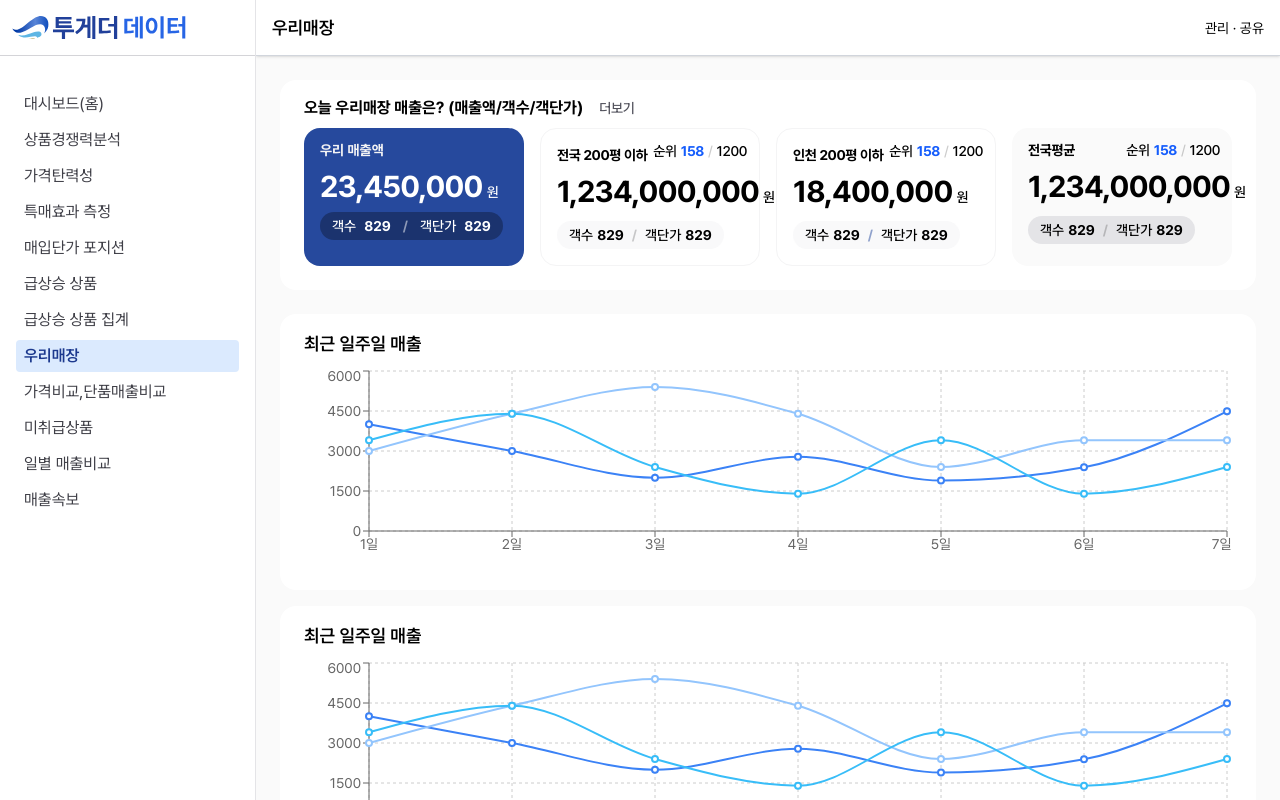
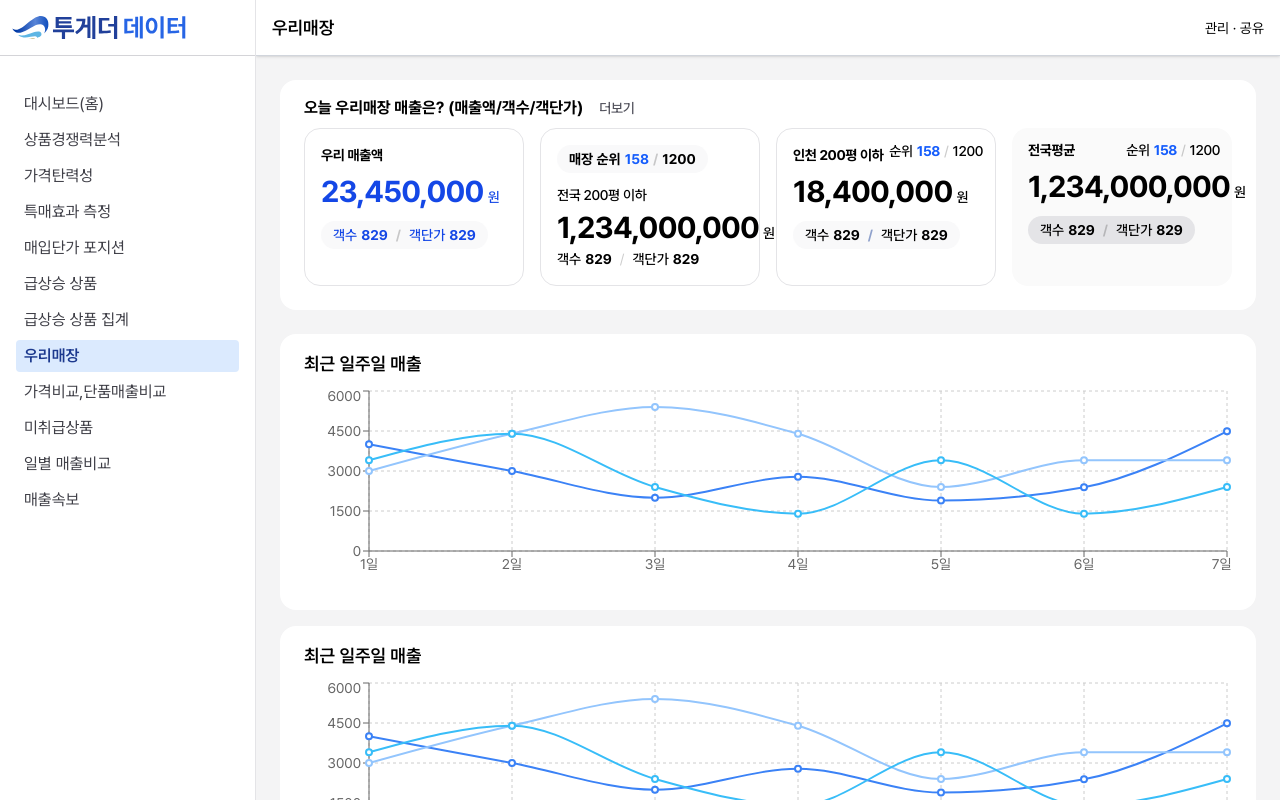
Before and after one commit to evaham/ui_component_nextjs, a Next.js app: page /menu07 in a window 1280 px wide. Built offline with nearby package versions, Linux system fonts and the light colour scheme.

Commit message:
style: LayoutShell 및 DashboardCard4 컴포넌트의 스타일 개선

```diff
--- a/app/layout.js
+++ b/app/layout.js
@@ -22,7 +22,7 @@ export default function RootLayout({ children }) {
       lang="ko"
       className={`${pretendard.variable} h-full antialiased`}
     >
-      <body className="min-h-full h-full flex flex-col bg-zinc-50">
+      <body className="min-h-full h-full flex flex-col bg-zinc-100">
         <LayoutShell>{children}</LayoutShell>
       </body>
     </html>
--- a/components/DashboardCard4.js
+++ b/components/DashboardCard4.js
@@ -3,7 +3,6 @@
 export default function DashboardCard4({ type }) {
   return (
     <div className="p-6 rounded-2xl bg-white transition-all">
-
       {type === "sales" ? (
         <div className="flex items-center -mt-2 mb-2">
           <div className="flex items-center gap-2">
@@ -36,11 +35,11 @@ export default function DashboardCard4({ type }) {
       {type === "sales" ? (
       <div className="grid grid-cols-1 md:grid-cols-4 gap-4">
         {/* 우리매장 */}
-        <div className="relative flex flex-col p-4 border border-zinc-100 rounded-2xl">
+        <div className="relative flex flex-col p-4 border border-zinc-200 rounded-2xl">
           <div className="flex items-center text-sm font-bold mb-2 tracking-tight">
             우리 매출액
           </div>
-          <div className="flex items-baseline gap-1 mb-1 font-bold text-blue-700">
+          <div className="flex items-baseline gap-1 mt-9 mb-1 font-bold text-blue-700">
             <div className="text-3xl tracking-tight">23,450,000</div>
             <span className="text-sm font-medium">원</span>
           </div>
@@ -52,16 +51,15 @@ export default function DashboardCard4({ type }) {
             <span className="font-bold">829</span>
           </div>
         </div>
-
         {/* 전국 200평 이하 */}
-        <div className="relative flex flex-col gap-1 p-4 border border-zinc-100 rounded-2xl">
+        <div className="relative flex flex-col gap-1 p-4 border border-zinc-200 rounded-2xl">
           <div className="flex gap-1 text-sm font-bold bg-zinc-100/50 px-3 py-1 rounded-full self-start">
-            <span>매장 순위</span>
+            <span>우리매장 순위</span>
             <span className="text-blue-600 font-bold">158</span>
             <span className="text-black/20">/</span>
             <span>1200</span>
           </div>
-          <div className="mt-2 text-sm font-medium tracking-tight">전국 200평 이하</div>
+          <div className="mt-2 text-sm font-medium tracking-tight">전국 200평 이하 평균</div>
           <div className="flex items-baseline gap-1">
             <div className="text-3xl font-bold tracking-tight">1,234,000,000</div>
             <span className="text-sm font-medium">원</span>
@@ -76,14 +74,14 @@ export default function DashboardCard4({ type }) {
         </div>
 
         {/* 인천 200평 이하 */}
-        <div className="relative flex flex-col gap-1 p-4 border border-zinc-100 rounded-2xl">
+        <div className="relative flex flex-col gap-1 p-4 border border-zinc-200 rounded-2xl">
           <div className="flex gap-1 text-sm font-bold bg-zinc-100/50 px-3 py-1 rounded-full self-start">
             <span>우리매장 순위</span>
             <span className="text-blue-600 font-bold">158</span>
             <span className="text-black/20">/</span>
             <span>1200</span>
           </div>
-          <div className="mt-2 text-sm font-medium tracking-tight">인천 200평 이하</div>
+          <div className="mt-2 text-sm font-medium tracking-tight">인천 200평 이하 평균</div>
           <div className="flex items-baseline gap-1">
             <div className="text-3xl font-bold tracking-tight">18,400,000</div>
             <span className="text-sm font-medium">원</span>
@@ -96,6 +94,7 @@ export default function DashboardCard4({ type }) {
             <span className="font-bold">829</span>
           </div>
         </div>
+
         {/* 전국평균 */}
         <div className="relative flex flex-col gap-1 p-4 bg-zinc-50 rounded-2xl">
           <div className="flex gap-1 text-sm font-bold bg-zinc-200 px-3 py-1 rounded-full self-start">
@@ -122,45 +121,47 @@ export default function DashboardCard4({ type }) {
       ) : type === "today" ? (
       <div className="grid grid-cols-1 md:grid-cols-4 gap-4">
         {/* 우리매장 */}
-        <div className="relative flex flex-col px-4 py-3 bg-[#26499d] rounded-2xl">
-          <div className="text-sm font-bold text-zinc-100 mb-2">우리 매출액</div>
-          <div className="flex items-baseline gap-1 font-bold text-white">
+        <div className="relative flex flex-col p-4 border border-zinc-200 rounded-2xl">
+          <div className="flex items-center text-sm font-bold mb-2 tracking-tight">
+            우리 매출액
+          </div>
+          <div className="flex items-baseline gap-1 mb-1 font-bold text-blue-700">
             <div className="text-3xl tracking-tight">23,450,000</div>
             <span className="text-sm font-medium">원</span>
           </div>
-          <div className="flex gap-2 mt-2 px-3 py-1 text-sm font-bold text-white bg-black/30 rounded-full self-start">
+          <div className="flex gap-1 mt-2 text-sm text-blue-700 font-bold bg-zinc-100/50 px-3 py-1 rounded-full self-start">
             <span className="font-medium">객수</span>
             <span className="font-bold">829</span>
-            <span className="mx-1 text-white/50">/</span>
+            <span className="mx-1 text-black/20">/</span>
             <span className="font-medium">객단가</span>
             <span className="font-bold">829</span>
           </div>
         </div>
 
         {/* 전국 200평 이하 */}
-        <div className="relative flex flex-col p-4 border border-zinc-100 rounded-2xl">
-          <div className="text-sm font-bold mb-2 tracking-tight">전국 200평 이하</div>
-          <div className="flex items-baseline gap-1 mb-1 font-bold">
-            <div className="text-3xl tracking-tight">1,234,000,000</div>
+        <div className="relative flex flex-col gap-1 p-4 border border-zinc-200 rounded-2xl">
+          <div className="flex gap-1 text-sm font-bold bg-zinc-100/50 px-3 py-1 rounded-full self-start">
+            <span>매장 순위</span>
+            <span className="text-blue-600 font-bold">158</span>
+            <span className="text-black/20">/</span>
+            <span>1200</span>
+          </div>
+          <div className="mt-2 text-sm font-medium tracking-tight">전국 200평 이하</div>
+          <div className="flex items-baseline gap-1">
+            <div className="text-3xl font-bold tracking-tight">1,234,000,000</div>
             <span className="text-sm font-medium">원</span>
           </div>
-          <div className="flex gap-1 mt-2 text-sm font-bold bg-zinc-100/50 px-3 py-1 rounded-full self-start">
+          <div className="flex gap-1 text-sm">
             <span className="font-medium">객수</span>
             <span className="font-bold">829</span>
             <span className="mx-1 text-black/20">/</span>
             <span className="font-medium">객단가</span>
             <span className="font-bold">829</span>
           </div>
-          <div className="absolute top-3 right-3 flex gap-1 text-sm font-medium tracking-tight">
-            <span>순위</span>
-            <span className="text-blue-600 font-bold">158</span>
-            <span className="text-black/20">/</span>
-            <span>1200</span>
-          </div>
         </div>
 
         {/* 인천 200평 이하 */}
-        <div className="relative flex flex-col p-4 border border-zinc-100 rounded-2xl">
+        <div className="relative flex flex-col p-4 border border-zinc-200 rounded-2xl">
           <div className="text-sm font-bold mb-2 tracking-tight">인천 200평 이하</div>
           <div className="flex items-baseline gap-1 mb-1 font-bold">
             <div className="text-3xl tracking-tight">18,400,000</div>
@@ -209,7 +210,7 @@ export default function DashboardCard4({ type }) {
       ) : type === "yesterday" ? (
       <div className="grid grid-cols-1 md:grid-cols-4 gap-4">
         {/* 우리매장 */}
-        <div className="relative flex flex-col gap-1 p-4 border border-zinc-100 rounded-2xl">
+        <div className="relative flex flex-col gap-1 p-4 border border-zinc-200 rounded-2xl">
           <div className="flex items-center text-sm font-bold tracking-tight">
             우리 매출액
           </div>
@@ -233,7 +234,7 @@ export default function DashboardCard4({ type }) {
         </div>
 
         {/* 전국 200평 이하 */}
-        <div className="relative flex flex-col p-4 border border-zinc-100 rounded-2xl">
+        <div className="relative flex flex-col p-4 border border-zinc-200 rounded-2xl">
           <div className="flex items-center text-sm font-medium mb-2 tracking-tight">
             전국 200평 이하
           </div>
@@ -257,7 +258,7 @@ export default function DashboardCard4({ type }) {
         </div>
 
         {/* 인천 200평 이하 */}
-        <div className="relative flex flex-col p-4 border border-zinc-100 rounded-2xl">
+        <div className="relative flex flex-col p-4 border border-zinc-200 rounded-2xl">
           <div className="flex items-center text-sm font-medium mb-2 tracking-tight">
             인천 200평 이하
           </div>
@@ -322,7 +323,7 @@ export default function DashboardCard4({ type }) {
         </div>
 
         {/* 전국 200평 이하 */}
-        <div className="relative flex flex-col p-4 border border-zinc-100 rounded-2xl">
+        <div className="relative flex flex-col p-4 border border-zinc-200 rounded-2xl">
           <div className="text-sm font-bold mb-2">전국 200평 이하</div>
           <div className="flex items-baseline gap-1 mb-1 font-bold">
             <div className="text-3xl tracking-tight">1,234,000,000</div>
@@ -338,7 +339,7 @@ export default function DashboardCard4({ type }) {
         </div>
 
         {/* 인천 200평 이하 */}
-        <div className="relative flex flex-col p-4 border border-zinc-100 rounded-2xl">
+        <div className="relative flex flex-col p-4 border border-zinc-200 rounded-2xl">
           <div className="text-sm font-bold mb-2">인천 200평 이하</div>
           <div className="flex items-baseline gap-1 mb-1 font-bold">
             <div className="text-3xl tracking-tight">18,400,000</div>
```
